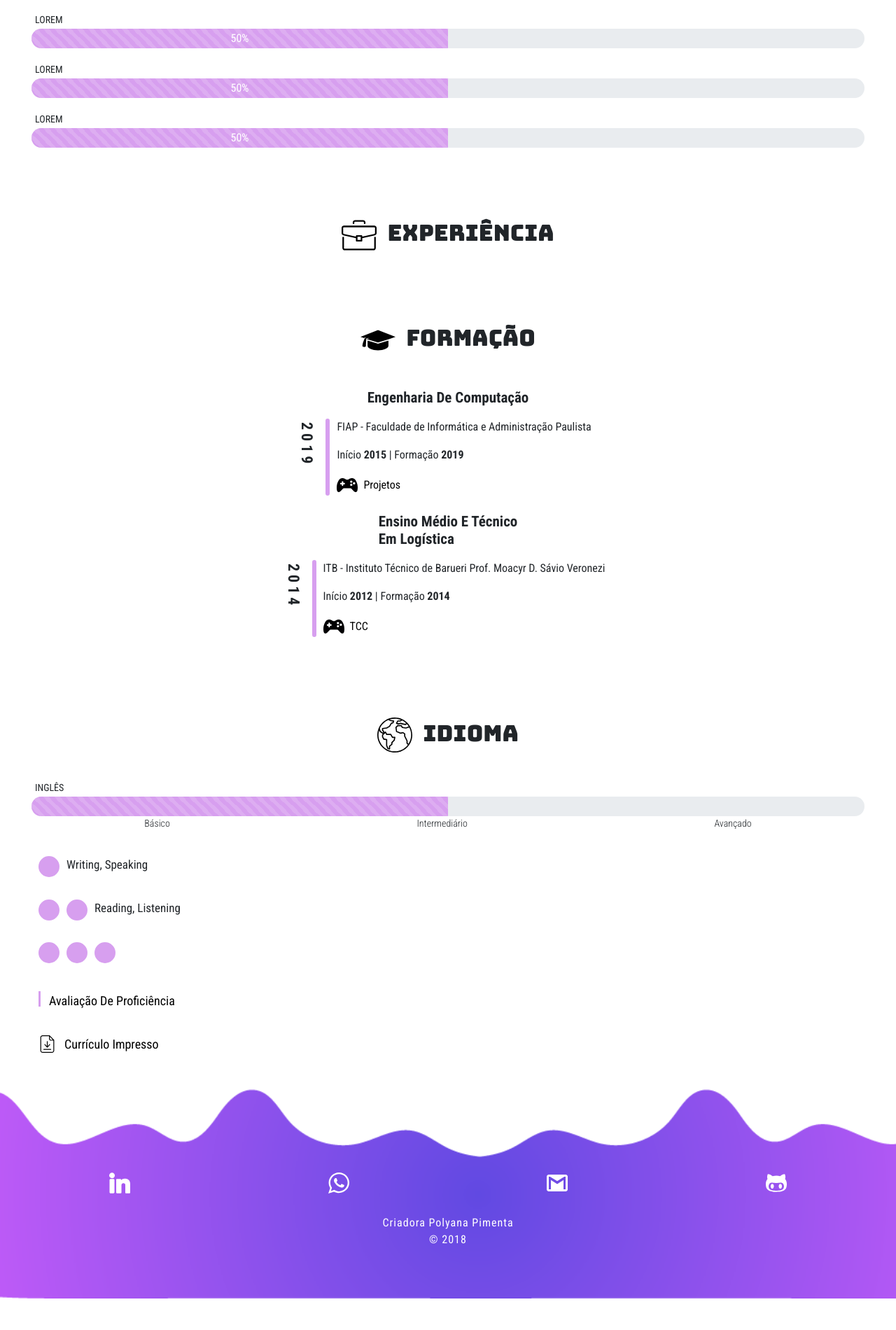
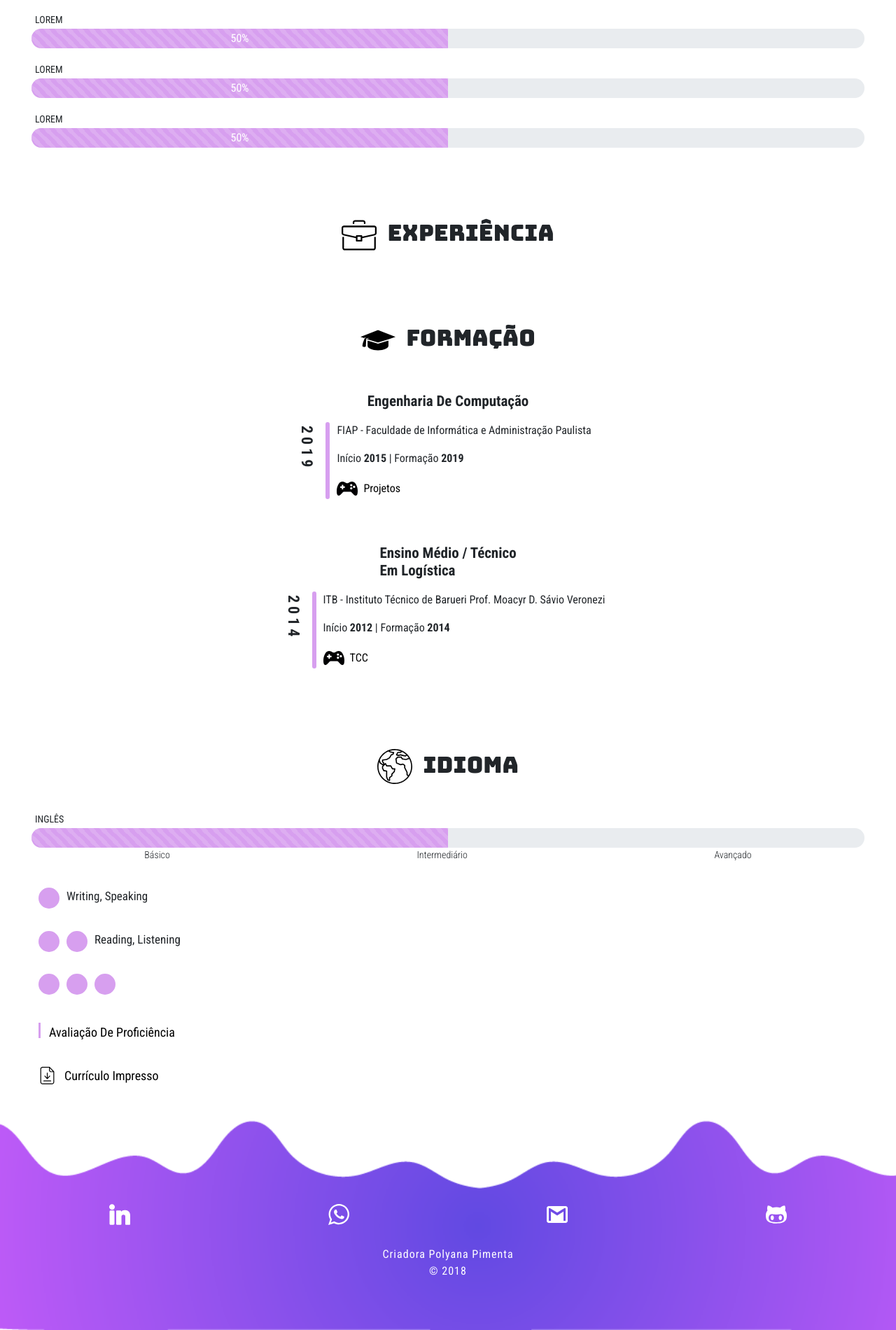
Before and after one commit to polyanapimenta/polyanapimenta.github.io, a Jekyll site: the page built from paginas/portifolio.html, in a window 1280 px wide. Shown: the part 1737-3637 px from the top of the page at 70% size. Built offline with Jekyll 4.4.1, drawn with Linux system fonts in a browser that asks for light colours; before the commit the page ends 3592 px from its top, so only the background shows below that.

Commit message:
arrumando margens section formacao

```diff
--- a/assets/portifolio.scss
+++ b/assets/portifolio.scss
@@ -225,13 +225,9 @@
   }
 }
 
-.section__formacao {
-  .section__header {
-    margin-bottom: 45px;
-  }
+.box {
+  margin-top: 50px;
 }
-
-
 .box__header {
   display: flex;
   justify-content: center;
--- a/paginas/portifolio.html
+++ b/paginas/portifolio.html
@@ -166,7 +166,7 @@
         </div>
 
         <div class="box">
-            <h3 class="box__header">Ensino Médio e Técnico <br>em Logística</h3>
+            <h3 class="box__header">Ensino Médio / Técnico <br>em Logística</h3>
             <div class="box__body">
               <p>2014</p>
               <span class="span__delimitador"></span>
```
